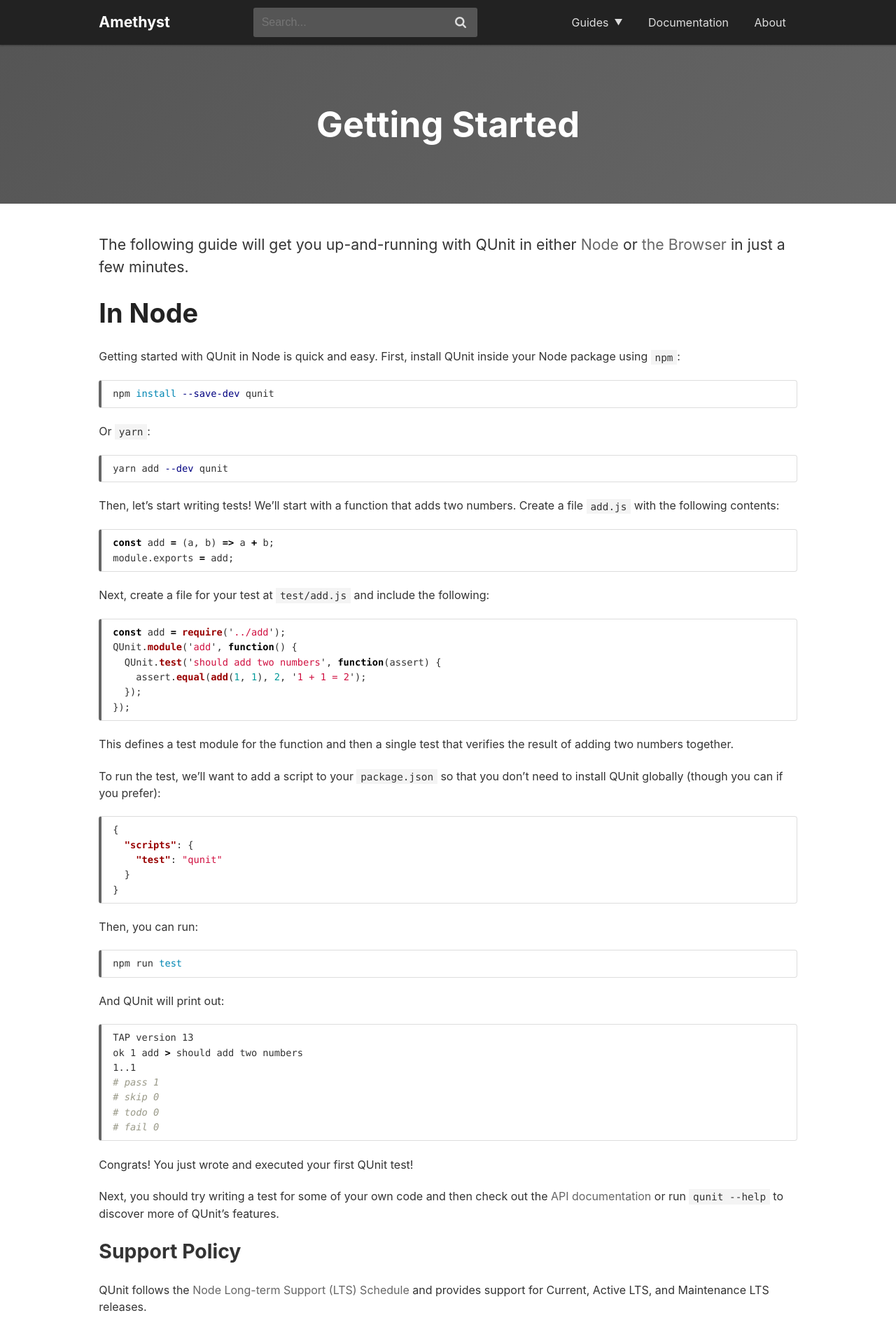
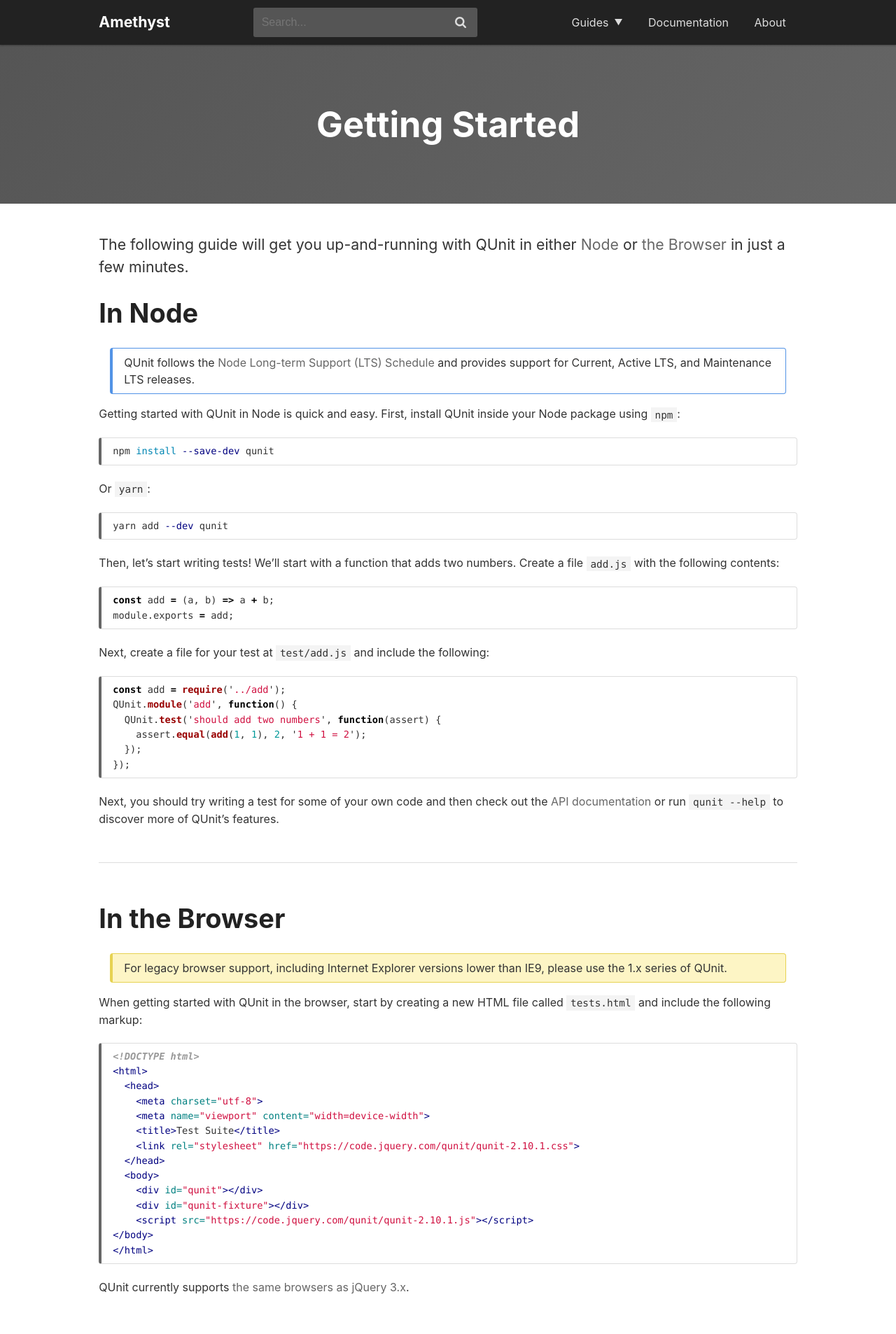
Before and after one commit to qunitjs/jekyll-theme-amethyst, a Jekyll site: the page built from intro.md, in a window 1280 px wide. Shown: the top 1906 px of the page at 70% size. Built offline with Jekyll 4.4.1, drawn with Linux system fonts in a browser that asks for light colours; comment, search, counter and statistics services are not loaded; some of the changed text lies outside the part shown.

Commit message:
Content: Add "note" and "note--warning" styles
Based on api.qunitjs.com, moving here to re-use on qunitjs.com.

````diff
--- a/_sass/amethyst.scss
+++ b/_sass/amethyst.scss
@@ -118,6 +118,20 @@
 
 .lead {
     font-size: $size-2;
+}
+
+.note {
+    padding: 0.5em $box-spacing;
+    margin: $box-spacing;
+
+    background: #fff;
+    border: 1px solid #5293e6;
+    border-left-width: 4px;
+    border-radius: 4px;
+}
+.note--warning {
+    background-color: #fdf5c5;
+    border-color: #e6d252;
 }
 
 .button {
--- a/intro.md
+++ b/intro.md
@@ -6,6 +6,8 @@
 <p class="lead" markdown="1">The following guide will get you up-and-running with QUnit in either [Node](#in-node) or [the Browser](#in-the-browser) in just a few minutes.</p>
 
 ## In Node
+
+<p class="note" markdown="1">QUnit follows the <a href="https://github.com/nodejs/LTS" target="_blank">Node Long-term Support (LTS) Schedule</a> and provides support for Current, Active LTS, and Maintenance LTS releases.</p>
 
 Getting started with QUnit in Node is quick and easy. First, install QUnit inside your Node package using `npm`:
 
@@ -37,61 +39,15 @@
 });
 ```
 
-This defines a test module for the function and then a single test that verifies the result of adding two numbers together.
-
-To run the test, we'll want to add a script to your `package.json` so that you don't need to install QUnit globally (though you can if you prefer):
-
-```json
-{
-  "scripts": {
-    "test": "qunit"
-  }
-}
-```
-
-Then, you can run:
-
-```bash
-npm run test
-```
-
-And QUnit will print out:
-
-```bash
-TAP version 13
-ok 1 add > should add two numbers
-1..1
-# pass 1
-# skip 0
-# todo 0
-# fail 0
-```
-
-Congrats! You just wrote and executed your first QUnit test!
-
 Next, you should try writing a test for some of your own code and then check out the [API documentation](https://api.qunitjs.com) or run `qunit --help` to discover more of QUnit's features.
-
-### Support Policy
-
-QUnit follows the <a href="https://github.com/nodejs/LTS" target="_blank">Node Long-term Support (LTS) Schedule</a> and provides support for Current, Active LTS, and Maintenance LTS releases.
-
-### Package Name Prior to 2.4.1
-
-Prior to version 2.4.1, QUnit was published under the package name `qunitjs` on NPM. If you wish to install an older version of QUnit on Node, you will want to use the `qunitjs` package. The `qunit` package prior to version 2.4.1 is an alternative CLI that is now published as `node-qunit`.
 
 ---
 
 ## In the Browser
 
-When getting started with QUnit in the browser, you have a couple options. You can install files locally from:
+<p class="note note--warning" markdown="1">For legacy browser support, including Internet Explorer versions lower than IE9, please use the 1.x series of QUnit.</p>
 
-* npm: `npm install --save-dev qunit`,
-* yarn: `yarn add --dev qunit`, or
-* bower: `bower install --save-dev qunit`
-
-Or, you can load the files from the [jQuery CDN](https://code.jquery.com/qunit/) which is hosted by [MaxCDN](https://www.maxcdn.com/). Since it's simpler, we'll load the files from the CDN.
-
-Start by creating a new HTML file called `tests.html` and include the following markup:
+When getting started with QUnit in the browser, start by creating a new HTML file called `tests.html` and include the following markup:
 
 ```html
 <!DOCTYPE html>
@@ -110,25 +66,4 @@
 </html>
 ```
 
-That's all the markup you need to start writing tests. Let's add a test for a hypothetical `add` function that adds two numbers together:
-
-```html
-<script>
-  const add = (a, b) => a + b;
-  QUnit.module('add', function() {
-    QUnit.test('should add two numbers', function(assert) {
-      assert.equal(add(1, 1), 2, '1 + 1 = 2');
-    });
-  });
-</script>
-```
-
-This code defines a test module for the `add` function and then a single test verifying the result of adding two numbers.
-
-Congrats! You just wrote and executed your first QUnit test!
-
-Next, you should try writing a test for some of your own code and then check out the [API documentation](https://api.qunitjs.com) to discover more of QUnit's features.
-
-### Support Policy
-
-QUnit currently supports <a href="https://jquery.com/browser-support/" target="_blank">the same browsers as jQuery 3.x</a>. For legacy browser support, including Internet Explorer versions lower than IE9, please use the 1.x series of QUnit.
+QUnit currently supports <a href="https://jquery.com/browser-support/" target="_blank">the same browsers as jQuery 3.x</a>.
````
